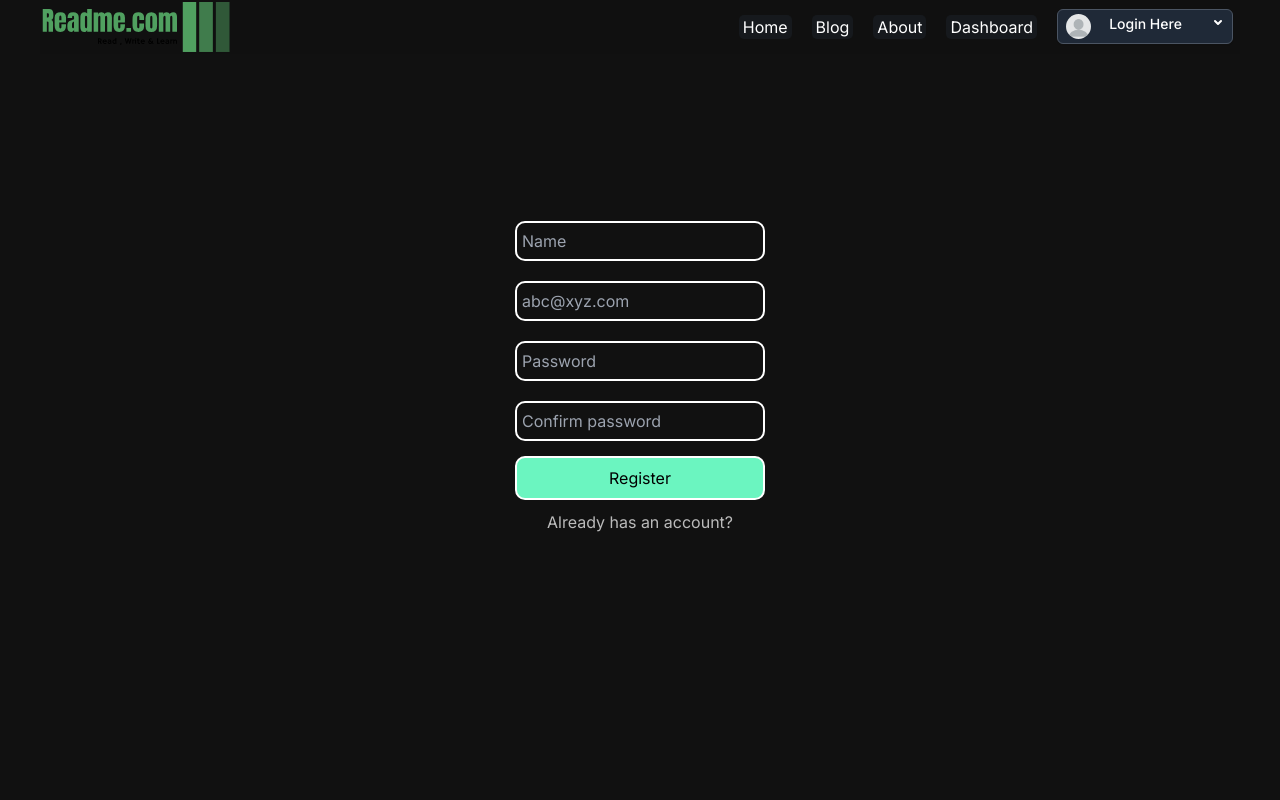
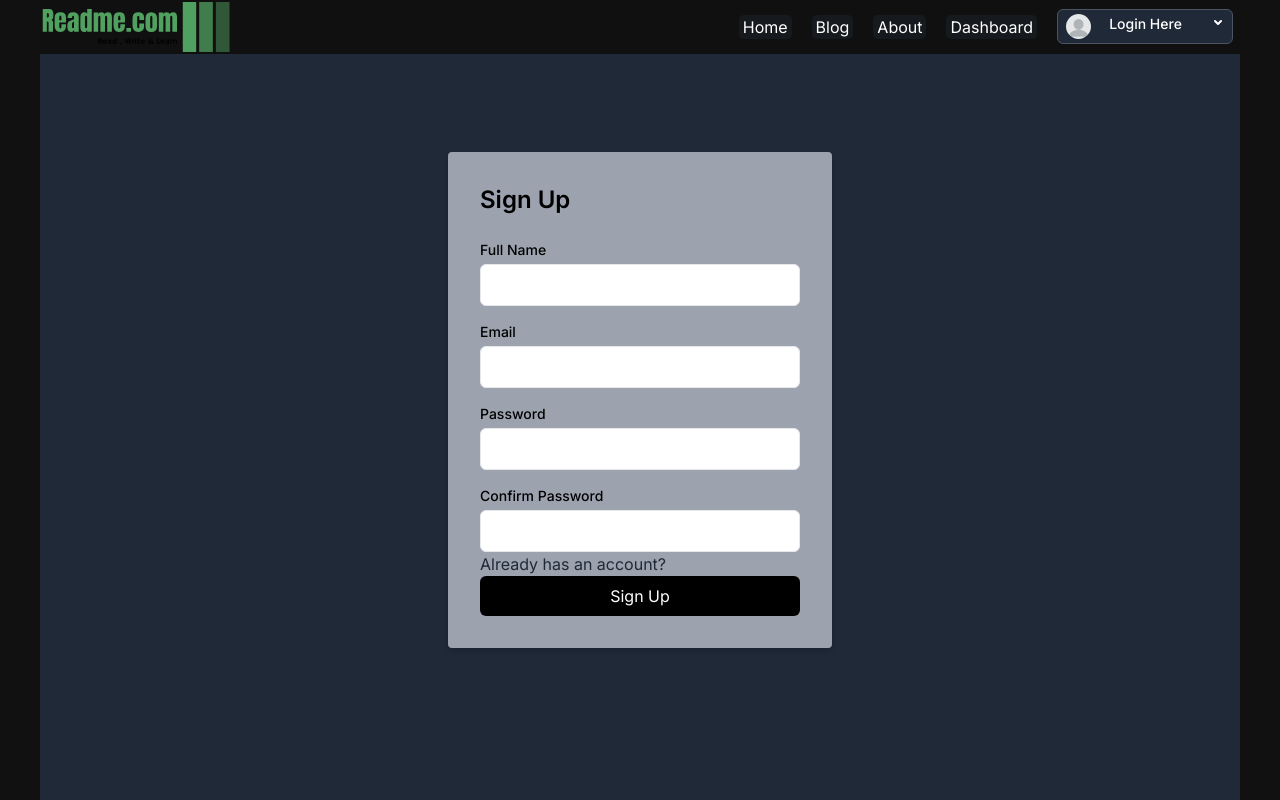
Before and after one commit to pnkjkhani/readme, a Next.js app: page /dashboard/register in a window 1280 px wide. Built offline with nearby package versions, Linux system fonts and the light colour scheme; no server answers.

Commit message:
Rebuild signup and login page

```diff
--- a/src/app/api/auth/[...nextauth]/route.js
+++ b/src/app/api/auth/[...nextauth]/route.js
@@ -19,7 +19,6 @@ const handler = NextAuth({
         await connectDb();
         try {
           const user = await User.findOne({ email: credentials.email });
-          console.log(user,credentials)
           if (user) {
             const isPasswordCorrect =await bcrypt.compare(credentials.password, user.password);
 
--- a/src/app/api/auth/register/route.js
+++ b/src/app/api/auth/register/route.js
@@ -8,6 +8,10 @@ export const POST = async (req, res) => {
     if (name && email && password) {
         try {
             await connectDb();
+            const isUser= await User.findOne({email});
+            if(isUser){
+                return new NextResponse("User already exists", { status: 404 })
+            }
             const hashedPassword = await bcrypt.hash(password, 5);
             const newUser = new User({
                 name,
--- a/src/app/dashboard/(auth)/login/page.jsx
+++ b/src/app/dashboard/(auth)/login/page.jsx
@@ -1,42 +1,123 @@
 'use client'
-import React, { useEffect } from 'react'
-import style from './style.module.css'
+import React, { useEffect, useState } from 'react'
 import Link from 'next/link'
-import googleImg from '@/../../public/google.png'
-import Image from 'next/image'
 import { signIn, useSession } from 'next-auth/react'
 import { useRouter } from 'next/navigation'
+import { toast } from 'react-toastify';
 const Login = () => {
   const session = useSession();
   const router = useRouter();
-
-  const handleSubmit = (e) => {
-    e.preventDefault()
-    const email = e.target[0].value
-    const password = e.target[1].value
-    signIn("credentials", { email, password });
-  }
-
-  useEffect(()=>{
+  const [email, setEmail] = useState('');
+  const [password, setPassword] = useState('');
+  const [showPassword, setShowPassword] = useState(false);
+  useEffect(() => {
     if (session.status === "authenticated") {
       router.push("/dashboard");
     }
-  },[session.status]);
+  }, [session.status]);
   if (session.status === "loading") {
     return <div>Loading...</div>
   }
+  const handleSubmit = (e) => {
+    e.preventDefault()
+    if(!email || !password){
+      return toast.error("Peovide all credentials!", {
+        position: "top-center",
+        autoClose: 5000,
+        draggablePercent: 60,
+        hideProgressBar: false,
+        closeOnClick: true,
+        pauseOnHover: true,
+        draggable: true,
+        progress: undefined,
+        theme: "colored",
+      })
+    }
+    try {
+      signIn("credentials", { email, password });
+    } catch (error) {
+      return toast.error("something went wrong", {
+        position: "top-center",
+        autoClose: 5000,
+        draggablePercent: 60,
+        hideProgressBar: false,
+        closeOnClick: true,
+        pauseOnHover: true,
+        draggable: true,
+        progress: undefined,
+        theme: "colored",
+      })
+    }
+
+  }
   if (session.status === "unauthenticated") {
     return (
-      <div className={style.container}>
-        <form className={style.loginForm} onSubmit={handleSubmit} action="">
-          <input type="email" placeholder='abc@xyz.com' />
-          <input type="password" placeholder='Password' />
-          <button className={style.btn}>submit</button>
-          <div>
-            <Link href='/dashboard/register'>create new account</Link>
+      <div className="min-h-screen w-full flex items-center justify-center bg-gray-800">
+        <div className="bg-gray-400 p-8 rounded shadow-md w-full sm:w-96">
+          <h1 className="text-2xl font-semibold text-black mb-6">Login</h1>
+          <form onSubmit={handleSubmit}>
+            <div className="mb-4">
+              <label htmlFor="email" className="block text-sm font-medium text-black">
+                Email
+              </label>
+              <input
+                type="email"
+                id="email"
+                name="email"
+                value={email}
+                onChange={(e) => setEmail(e.target.value)}
+                className="mt-1 p-2 border w-full rounded-md focus:ring focus:ring-blue-300"
+                required
+              />
+            </div>
+            <div className="mb-4">
+              <label htmlFor="password" className="block text-sm font-medium text-black">
+                Password
+              </label>
+              <div className="relative">
+                <input
+                  type={showPassword ? 'text' : 'password'}
+                  id="password"
+                  name="password"
+                  value={password}
+                  onChange={(e) => setPassword(e.target.value)}
+                  className="mt-1 p-2 border w-full rounded-md focus:ring focus:ring-blue-300"
+                  required
+                />
+                <button
+                  type="button"
+                  onClick={() => setShowPassword(!showPassword)}
+                  className="absolute right-2 top-2 text-black focus:outline-none"
+                >
+                  {showPassword ? 'Hide' : 'Show'}
+                </button>
+              </div>
+            </div>
+            <button
+              type="submit"
+              className="bg-black text-white py-2 w-full px-4 rounded-md hover:bg-gray-600 focus:outline-none focus:ring focus:ring-blue-300"
+            >
+              Login
+            </button>
+          </form>
+          <Link className='text-gray-500' href={"/dashboard/register"}>create a new account</Link>
+          <span className='text-gray-500'>|</span>
+          <Link className='text-gray-500' href={"/dashboard/register"}>Forgot password?</Link>
+          <div className="mt-6 flex items-center justify-center space-x-4">
+            <button
+              onClick={() => signIn('google')}
+              className="bg-red-500 text-white py-2 px-4 rounded-md hover:bg-red-600 focus:outline-none focus:ring focus:ring-red-300"
+            >
+              Google Login
+            </button>
+            {/* <button
+              onClick={() => signIn('facebook')}
+              className="bg-blue-500 text-white py-2 px-4 rounded-md hover:bg-blue-600 focus:outline-none focus:ring focus:ring-blue-300"
+            >
+              Facebook Login
+            </button> */}
           </div>
-          <button className={style.google} onClick={(e) => { e.preventDefault(); signIn("google") }}><Image src={googleImg} className={style.googleImg} alt='Login with google' /></button>
-        </form>
+        </div>
       </div>
     )
   }
--- a/src/app/dashboard/(auth)/login/style.module.css
+++ /dev/null
@@ -1,62 +0,0 @@
-.container {
-    /* margin-top: 60px; */
-    display: flex;
-    align-items: center;
-    justify-content: center;
-    height: 70vh;
-    height: 90vh;
-}
-
-.loginForm {
-    display: flex;
-    flex-direction: column;
-    align-items: center;
-    justify-content: center;
-    gap: 10px;
-    width: 250px;
-    margin-top: 30px;
-}
-
-.loginForm input {
-    /* width: 125%; */
-    background-color: transparent;
-    color: white;
-    border: 2px solid white;
-    border-radius: 10px;
-    padding: 5px;
-    margin: 5px;
-    height: 40px;
-    width: 100%;
-}
-
-.google {
-    background-color: red;
-    color: white;
-    border: 2px solid white;
-    border-radius: 10px;
-    padding: 5px;
-    margin: 5px;
-    height: 40px;
-    width: 100%;
-    display: flex;
-}
-
-.googleImg {
-    margin-left: 40%;
-    height: 100%;
-    width: auto;
-    border-radius: 50%;
-    justify-content: center;
-}
-
-.btn {
-    background-color: rgb(107, 245, 192);
-    /* border: none;
-    border-color: white; */
-    color: black;
-    border: 2px solid white;
-    cursor: pointer;
-    border-radius: 10px;
-    width: 100%;
-    padding: 8px;
-}
--- a/src/app/dashboard/(auth)/register/page.jsx
+++ b/src/app/dashboard/(auth)/register/page.jsx
@@ -2,32 +2,50 @@
 import React from 'react'
 import { toast } from 'react-toastify';
 import { useState } from 'react'
-import style from './style.module.css'
 import Link from 'next/link'
 import { useRouter } from 'next/navigation'
 import { useSession } from 'next-auth/react';
 const Register = () => {
-  const session=useSession()
+  const [email, setEmail] = useState('');
+  const [name, setName] = useState('');
+  const [password, setPassword] = useState('');
+  const [confirmPassword, setConfirmPassword] = useState('');
+  const session = useSession()
   const router = useRouter();
-  // const [err, setErr] = useState(false)
-  useState(()=>{
-    if(session.status=="authenticated"){
+  useState(() => {
+    if (session.status == "authenticated") {
       router.push("/dashboard/login?success:Account has been created")
     }
-  },[session.status]);
+  }, [session.status]);
 
   const handleSubmit = async (e) => {
     e.preventDefault();
-    const name = e.target[0].value
-    const email = e.target[1].value
-    const password = e.target[2].value
-    const confirmPassword = e.target[3].value
-    if(name && email && password && confirmPassword){
-
-
-
-    if (password === confirmPassword) {
-
+    if (!name || !email || !password || !password || !confirmPassword) {
+      return toast.error("Please fill all credentials", {
+        position: "top-center",
+        autoClose: 5000,
+        draggablePercent: 60,
+        hideProgressBar: false,
+        closeOnClick: true,
+        pauseOnHover: true,
+        draggable: true,
+        progress: undefined,
+        theme: "colored",
+      }); // Add proper validation/error handling
+    }
+    if (password !== confirmPassword) {
+      return toast.error("Password does not matched", {
+        position: "top-center",
+        autoClose: 5000,
+        draggablePercent: 60,
+        hideProgressBar: false,
+        closeOnClick: true,
+        pauseOnHover: true,
+        draggable: true,
+        progress: undefined,
+        theme: "colored",
+      })
+    }
     try {
       const res = await fetch("/api/auth/register", {
         method: "POST",
@@ -40,7 +58,28 @@ const Register = () => {
           password,
         })
       })
-        res.status == 201 && router.push("/dashboard/login?success:Account has been created");
+      res.status == 201 && toast.success("Account has been created", {
+        position: "top-center",
+        autoClose: 5000,
+        draggablePercent: 60,
+        hideProgressBar: false,
+        closeOnClick: true,
+        pauseOnHover: true,
+        draggable: true,
+        progress: undefined,
+        theme: "colored",
+      });
+      res.status == 404 && toast.error("User already exist!", {
+        position: "top-center",
+        autoClose: 5000,
+        draggablePercent: 60,
+        hideProgressBar: false,
+        closeOnClick: true,
+        pauseOnHover: true,
+        draggable: true,
+        progress: undefined,
+        theme: "colored",
+      });
     } catch (error) {
       toast.error("Server error!", {
         position: "top-center",
@@ -54,50 +93,95 @@ const Register = () => {
         theme: "colored",
       })
     }
-
-    }
-    else {
-      toast.error("Password does not matched", {
-        position: "top-center",
-        autoClose: 5000,
-        draggablePercent: 60,
-        hideProgressBar: false,
-        closeOnClick: true,
-        pauseOnHover: true,
-        draggable: true,
-        progress: undefined,
-        theme: "colored",
-      })
-    }
-  }else{
-    toast.error("Please fill all credentials", {
-      position: "top-center",
-      autoClose: 5000,
-      draggablePercent: 60,
-      hideProgressBar: false,
-      closeOnClick: true,
-      pauseOnHover: true,
-      draggable: true,
-      progress: undefined,
-      theme: "colored",
-    })
-  }
-
+    setName('');
+    setEmail('');
+    setPassword('');
+    setConfirmPassword('');
   }
 
   return (
-    <div className={style.container}>
-      <form className={style.loginForm} onSubmit={handleSubmit}>
-        <input type="text" placeholder='Name' />
-        <input type="email" placeholder='abc@xyz.com' />
-        <input type="password" placeholder='Password' />
-        <input type="password" placeholder='Confirm password' />
+    // <div className={style.container}>
+    //   <form className={style.loginForm} onSubmit={handleSubmit}>
+    //     <input type="text" placeholder='Name' />
+    //     <input type="email" placeholder='abc@xyz.com' />
+    //     <input type="password" placeholder='Password' />
+    //     <input type="password" placeholder='Confirm password' />
 
-        <button className={style.btn}>Register</button>
-        <div>
-          <Link href='/dashboard/login'>Already has an account?</Link>
+    //     <button className={style.btn}>Register</button>
+    //     <div>
+    //       <Link href='/dashboard/login'>Already has an account?</Link>
+    //     </div>
+    //   </form>
+    // </div>
+    <div className="min-h-screen w-full flex items-center justify-center bg-gray-800">
+      <div className="bg-gray-400 p-8 rounded shadow-md w-full sm:w-96">
+        <h1 className="text-2xl font-semibold text-black mb-6">Sign Up</h1>
+        <form onSubmit={handleSubmit}>
+          <div className="mb-4">
+            <label htmlFor="name" className="block text-sm font-medium text-black">
+              Full Name
+            </label>
+            <input
+              type="text"
+              id="name"
+              name="name"
+              value={name}
+              onChange={(e) => setName(e.target.value)}
+              className="mt-1 p-2 border w-full rounded-md focus:ring focus:ring-blue-300"
+              required
+            />
           </div>
+          <div className="mb-4">
+            <label htmlFor="email" className="block text-sm font-medium text-black">
+              Email
+            </label>
+            <input
+              type="email"
+              id="email"
+              name="email"
+              value={email}
+              onChange={(e) => setEmail(e.target.value)}
+              className="mt-1 p-2 border w-full rounded-md focus:ring focus:ring-blue-300"
+              required
+            />
+          </div>
+          <div className="mb-4">
+            <label htmlFor="password" className="block text-sm font-medium text-black">
+              Password
+            </label>
+            <input
+              type="password"
+              id="password"
+              name="password"
+              value={password}
+              onChange={(e) => setPassword(e.target.value)}
+              className="mt-1 p-2 border w-full rounded-md focus:ring focus:ring-blue-300"
+              required
+            />
+          </div>
+          <div className="">
+            <label htmlFor="confirmPassword" className="block text-sm font-medium text-black">
+              Confirm Password
+            </label>
+            <input
+              type="password"
+              id="confirmPassword"
+              name="confirmPassword"
+              value={confirmPassword}
+              onChange={(e) => setConfirmPassword(e.target.value)}
+              className="mt-1 p-2 border w-full rounded-md focus:ring focus:ring-blue-300"
+              required
+            />
+          </div>
+          <Link className='mb-4 text-gray-800' href={"/dashboard/login"}>Already has an account?</Link>
+          <button
+            type="submit"
+            className="bg-black text-white w-full py-2 px-4 rounded-md hover:bg-black focus:outline-none focus:ring focus:ring-blue-300"
+          >
+            Sign Up
+          </button>
         </form>
+      </div>
     </div>
   )
 }
--- a/src/app/dashboard/(auth)/register/style.module.css
+++ /dev/null
@@ -1,41 +0,0 @@
-.container {
-    /* margin-top: 60px; */
-    display: flex;
-    align-items: center;
-    justify-content: center;
-    height: 90vh;
-    /* margin-top: 60px; */
-}
-
-.loginForm {
-    display: flex;
-    flex-direction: column;
-    align-items: center;
-    justify-content: center;
-    gap: 10px;
-    width: 250px;
-    margin-top: 30px;
-}
-
-.loginForm input {
-    /* width: 125%; */
-    background-color: transparent;
-    color: white;
-    border: 2px solid white;
-    border-radius: 10px;
-    padding: 5px;
-    margin: 5px;
-    height: 40px;
-    width: 100%;
-}
-.btn {
-    background-color:  rgb(107, 245, 192);
-    /* border: none;
-    border-color: white; */
-    border: 2px solid white;
-    cursor: pointer;
-    border-radius: 10px;
-    width: 100%;
-    color: black;
-    padding: 8px;
-}
```
Lines whose indentation alone changed are shown as unchanged.
